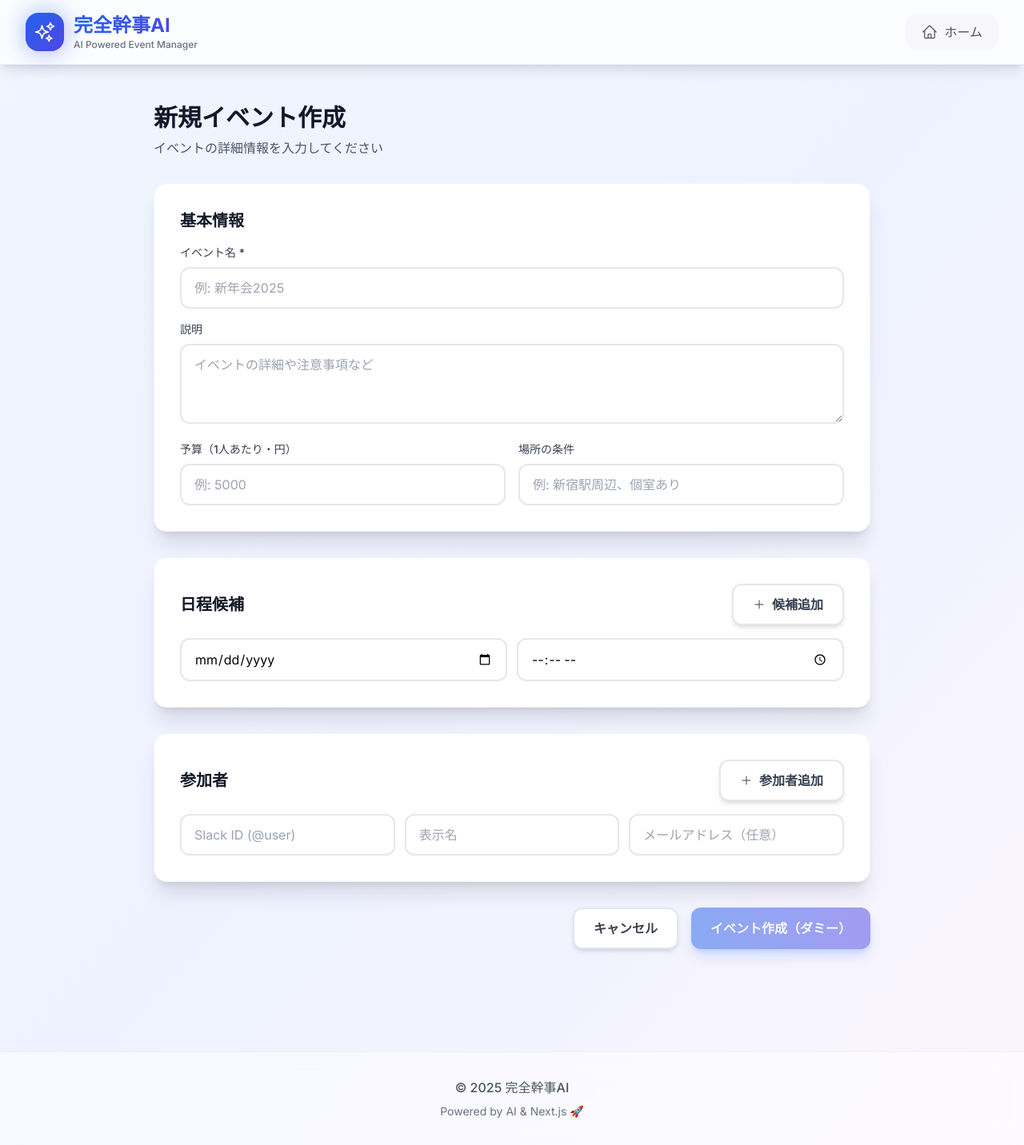
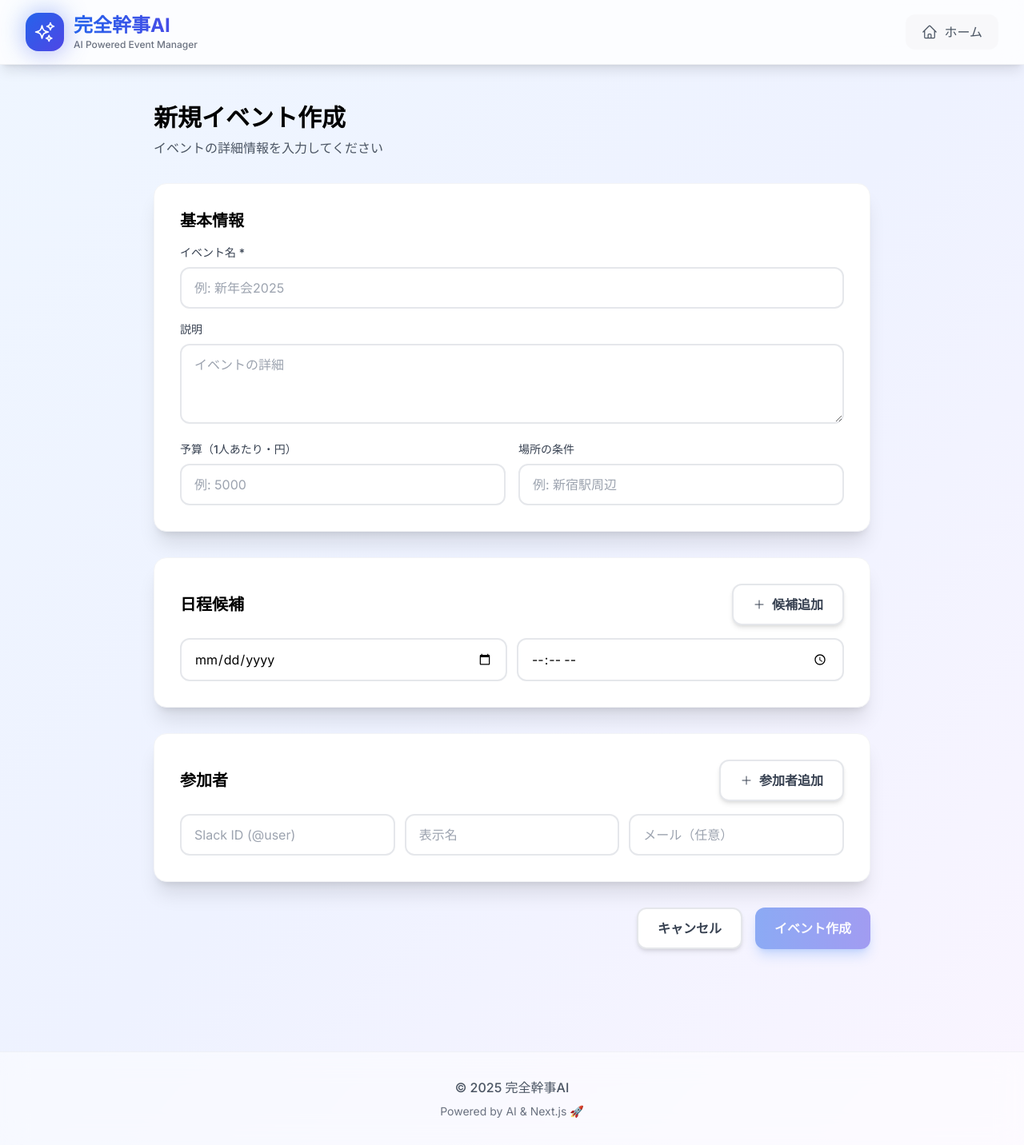
Before and after one commit to d01ki/complete-kanji-ai, a Next.js app: page /events/create in a window 1280 px wide. Shown: the whole page at 80% size. Built offline with nearby package versions, Linux system fonts and the light colour scheme.

Commit message:
✨ Fix event creation page - remove dummy implementation

```diff
--- a/src/app/events/create/page.tsx
+++ b/src/app/events/create/page.tsx
@@ -19,7 +19,6 @@ export default function CreateEventPage() {
   const router = useRouter()
   const [loading, setLoading] = useState(false)
 
-  // フォーム状態
   const [title, setTitle] = useState('')
   const [description, setDescription] = useState('')
   const [budget, setBudget] = useState('')
@@ -70,38 +69,45 @@ export default function CreateEventPage() {
     setLoading(true)
 
     try {
-      // 有効な日程候補のみフィルタ
       const validDateOptions = dateOptions.filter(opt => opt.date && opt.time)
-      // 有効な参加者のみフィルタ
       const validParticipants = participants.filter(p => p.slackId && p.name)
 
       if (validDateOptions.length === 0) {
         alert('日程候補を最低1つ入力してください')
+        setLoading(false)
         return
       }
 
       if (validParticipants.length === 0) {
         alert('参加者を最低1人入力してください')
+        setLoading(false)
         return
       }
 
-      // TODO: 実際のAPI呼び出しの代わりにダミー処理
-      console.log('イベント作成データ:', {
+      const response = await fetch('/api/events', {
+        method: 'POST',
+        headers: {
+          'Content-Type': 'application/json',
+        },
+        body: JSON.stringify({
           title,
           description,
           budget: budget ? parseInt(budget) : null,
           locationConditions,
           dateOptions: validDateOptions,
           participants: validParticipants,
+        }),
       })
 
-      // ダミーレスポンス
-      const dummyEventId = 'event-' + Date.now()
+      if (!response.ok) {
+        throw new Error('イベントの作成に失敗しました')
+      }
 
-      alert('イベントが作成されました！（ダミー実装）')
-      router.push(`/events/${dummyEventId}`)
+      const event = await response.json()
+      alert('イベントが作成されました！')
+      router.push(`/events/${event.id}`)
     } catch (error) {
-      alert(error instanceof Error ? error.message : '予期しないエラーが発生しました')
+      alert(error instanceof Error ? error.message : 'エラーが発生しました')
     } finally {
       setLoading(false)
     }
@@ -110,14 +116,13 @@ export default function CreateEventPage() {
   return (
     <div className="max-w-4xl mx-auto">
       <div className="mb-8">
-        <h1 className="text-3xl font-bold text-gray-900">新規イベント作成</h1>
+        <h1 className="text-3xl font-bold">新規イベント作成</h1>
         <p className="text-gray-600 mt-2">イベントの詳細情報を入力してください</p>
       </div>
 
       <form onSubmit={handleSubmit} className="space-y-8">
-        {/* 基本情報 */}
         <div className="card">
-          <h2 className="text-xl font-semibold text-gray-900 mb-4">基本情報</h2>
+          <h2 className="text-xl font-semibold mb-4">基本情報</h2>
           <div className="space-y-4">
             <div>
               <label className="block text-sm font-medium text-gray-700 mb-2">
@@ -141,7 +146,7 @@ export default function CreateEventPage() {
                 onChange={(e) => setDescription(e.target.value)}
                 className="input-field"
                 rows={3}
-                placeholder="イベントの詳細や注意事項など"
+                placeholder="イベントの詳細"
               />
             </div>
             <div className="grid grid-cols-1 md:grid-cols-2 gap-4">
@@ -166,17 +171,16 @@ export default function CreateEventPage() {
                   value={locationConditions}
                   onChange={(e) => setLocationConditions(e.target.value)}
                   className="input-field"
-                  placeholder="例: 新宿駅周辺、個室あり"
+                  placeholder="例: 新宿駅周辺"
                 />
               </div>
             </div>
           </div>
         </div>
 
-        {/* 日程候補 */}
         <div className="card">
           <div className="flex justify-between items-center mb-4">
-            <h2 className="text-xl font-semibold text-gray-900">日程候補</h2>
+            <h2 className="text-xl font-semibold">日程候補</h2>
             <button
               type="button"
               onClick={addDateOption}
@@ -215,10 +219,9 @@ export default function CreateEventPage() {
           </div>
         </div>
 
-        {/* 参加者 */}
         <div className="card">
           <div className="flex justify-between items-center mb-4">
-            <h2 className="text-xl font-semibold text-gray-900">参加者</h2>
+            <h2 className="text-xl font-semibold">参加者</h2>
             <button
               type="button"
               onClick={addParticipant}
@@ -251,7 +254,7 @@ export default function CreateEventPage() {
                     value={participant.email}
                     onChange={(e) => updateParticipant(index, 'email', e.target.value)}
                     className="input-field flex-1"
-                    placeholder="メールアドレス（任意）"
+                    placeholder="メール（任意）"
                   />
                   {participants.length > 1 && (
                     <button
@@ -268,7 +271,6 @@ export default function CreateEventPage() {
           </div>
         </div>
 
-        {/* 送信ボタン */}
         <div className="flex justify-end gap-4">
           <button
             type="button"
@@ -283,7 +285,7 @@ export default function CreateEventPage() {
             className="btn-primary"
             disabled={loading || !title}
           >
-            {loading ? '作成中...' : 'イベント作成（ダミー）'}
+            {loading ? '作成中...' : 'イベント作成'}
           </button>
         </div>
       </form>
```
Lines whose indentation alone changed are shown as unchanged.
